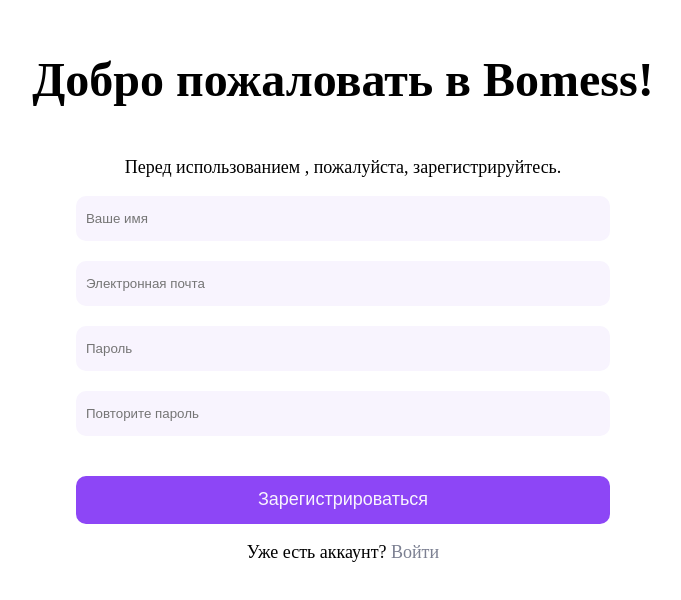
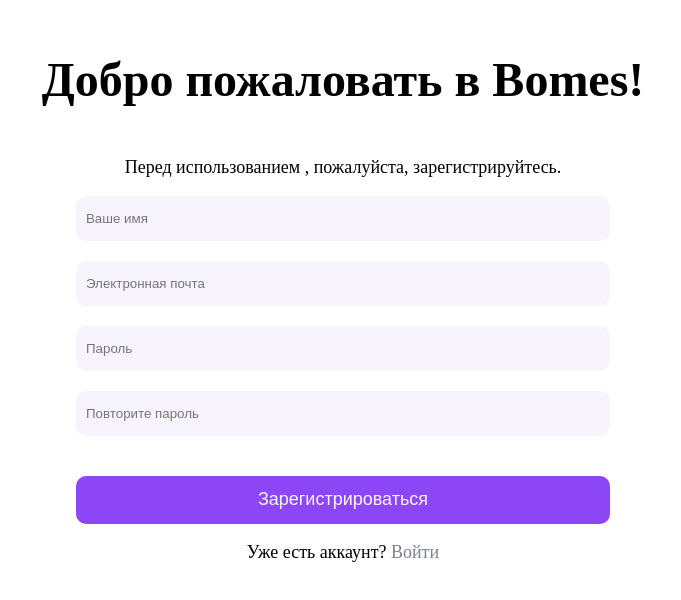
Before and after one commit to Veselchak-git/Bomes, a plain HTML site: page login.html in a window 1280 px wide. Shown: the part 108-708 px from the top of the page, without its empty margins (297-978 px from the left). Drawn offline with Linux system fonts and the light colour scheme.

Commit message:
Update login.html

```diff
--- a/login.html
+++ b/login.html
@@ -9,7 +9,7 @@
 <body>
 
     <form>
-        <h1>Добро пожаловать в Bomess!</h1>
+        <h1>Добро пожаловать в Bomes!</h1>
         <p>Перед использованием , пожалуйста, зарегистрируйтесь.</p>
         <input
             class="name"
```
